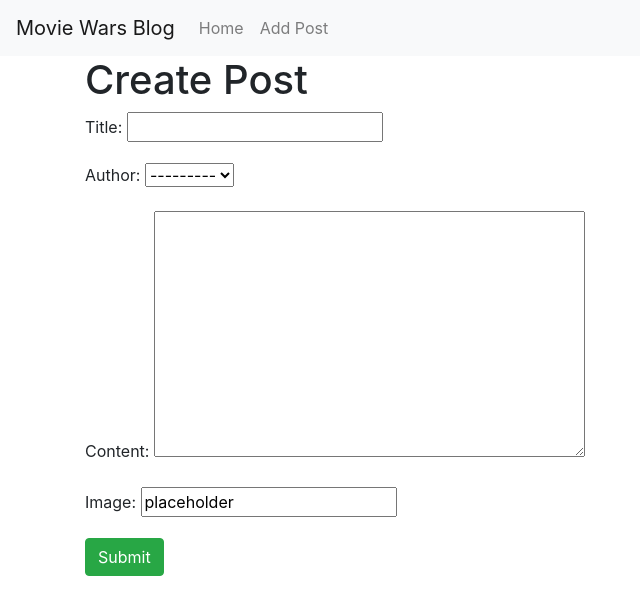
After one commit to ConorBevan/MovieWarsBlog, a Django app: page /add_post/ in a window 1280 px wide. The commit adds this page. Shown: the top 615 px of the page, without its empty margins (0-640 px from the left). Run offline with Django 3.2, Linux system fonts and the light colour scheme; some libraries are stand-ins or nearby versions.

Commit message:
added a new page to create blog posts in the frontend

```diff
--- a/blog/models.py
+++ b/blog/models.py
@@ -1,5 +1,6 @@
 from django.db import models
 from django.contrib.auth.models import User
+from django.urls import reverse
 from cloudinary.models import CloudinaryField
 
 
@@ -11,3 +12,6 @@ class Post(models.Model):
 
     def __str__(self):
         return self.title
+
+    def get_absolute_url(self):
+        return reverse('home')
--- a/blog/urls.py
+++ b/blog/urls.py
@@ -1,10 +1,10 @@
 from django.urls import path
 # from . import views
-from .views import HomeView, BlogDetailView
+from .views import HomeView, BlogDetailView, AddPostView
 
 urlpatterns = [
     # path('', views.home, name='home'),
-    # path('about/', views.about, name='blog-about'),
     path('', HomeView.as_view(), name="home"),
     path('Blogs/<int:pk>', BlogDetailView.as_view(), name="blog-detail"),
+    path('add_post/', AddPostView.as_view(), name='add-post'),
 ]
--- a/blog/views.py
+++ b/blog/views.py
@@ -1,5 +1,5 @@
 from django.shortcuts import render
-from django.views.generic import ListView, DetailView
+from django.views.generic import ListView, DetailView, CreateView
 from django.http import HttpResponse
 from .models import Post
 
@@ -20,3 +20,9 @@ class HomeView(ListView):
 class BlogDetailView(DetailView):
     model = Post
     template_name = 'blog_details.html'
+
+
+class AddPostView(CreateView):
+    model = Post
+    template_name = 'add_post.html'
+    fields = '__all__'
--- /dev/null
+++ b/templates/add_post.html
@@ -0,0 +1,14 @@
+{% extends 'base.html' %}
+{% block title %}Add a New Blog{% endblock %}
+
+{% block content %}
+
+    <h1>Create Post</h1>
+
+    <form method="POST">
+        {% csrf_token %}
+        {{ form.as_p}}
+        <button class="btn btn-success">Submit</button>
+    </form>
+
+{% endblock%}
--- a/templates/base.html
+++ b/templates/base.html
@@ -25,7 +25,7 @@
               <a class="nav-link" href="{% url 'home' %}">Home</a>
             </li>
             <li class="nav-item">
-              <a class="nav-link" href="#">Add Post</a>
+              <a class="nav-link" href="{% url 'add-post' %}">Add Post</a>
             </li>
           </ul>
         </div>
--- a/templates/blog_details.html
+++ b/templates/blog_details.html
@@ -4,6 +4,7 @@
 {% block content %}
 
     <h1>{{ post.title }}</h1>
-    <h2>{{ post.author }}</h2>
+    <h3>{{ post.author }}</h3>
+    <p>{{ post.content}}</p>
 
 {% endblock%}
--- a/templates/home.html
+++ b/templates/home.html
@@ -1,4 +1,5 @@
 {% extends 'base.html' %}
+{% block title %}Home{% endblock %}
 
 {% block content %}
 
```
Also changed, not shown: templates/about.html (deleted, +0 -7 lines).
